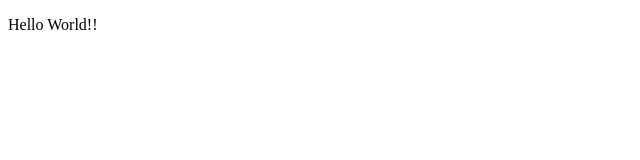
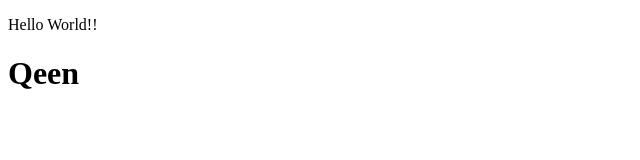
Before and after one commit to Megapixar1/JavaScript-React, a plain HTML site: page index.html in a window 1280 px wide. Shown: the whole page, without its empty margins (0-640 px from the left). Drawn offline with Linux system fonts and the light colour scheme.

Commit message:
samochanged

```diff
--- a/index.html
+++ b/index.html
@@ -9,7 +9,7 @@
 <body>
 
     <p>Hello World!!</p>
-
+    <h1>Qeen</h1>
     <script src="js/script.js"></script>
 </body>
 </html>
```
